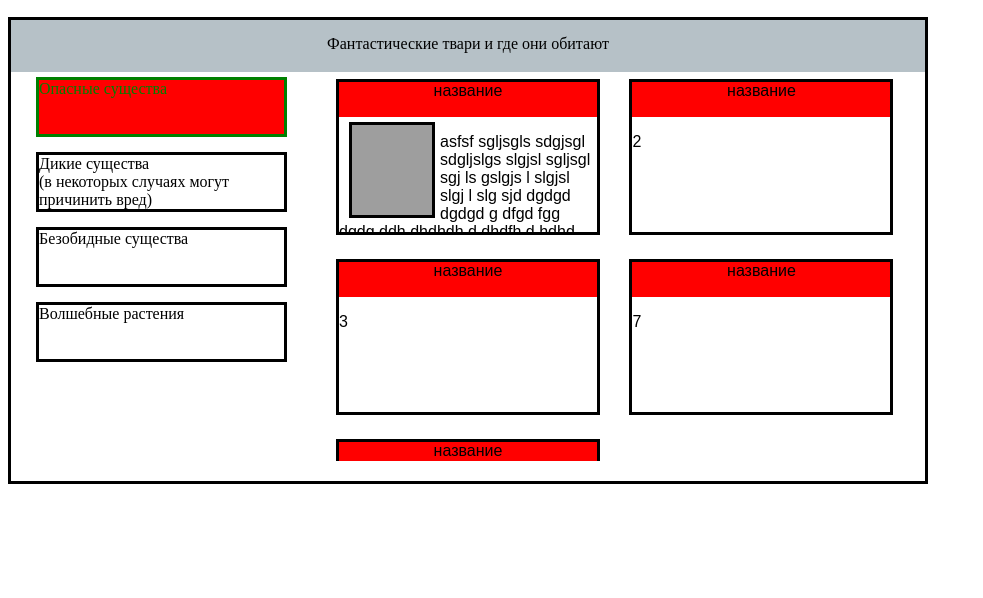
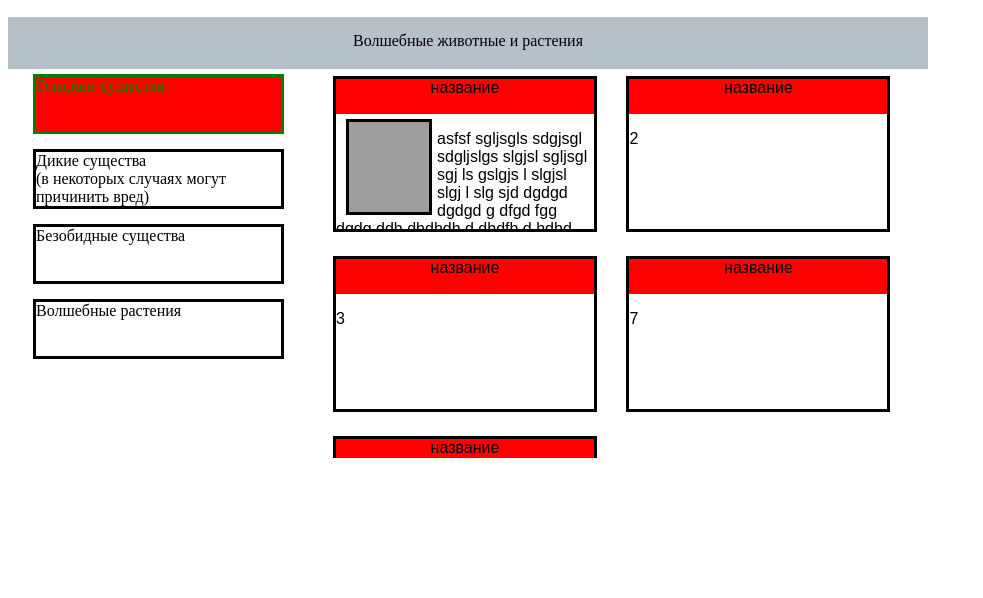
Before and after one commit to ArtemCake/ArtemCake.github.io, a plain HTML site: page index.html in a window 1280 px wide. Shown: the whole page, without its empty margins (0-983 px from the left). Drawn offline with Linux system fonts and the light colour scheme; grey boxes are pictures that could not be loaded.

Commit message:
Update index.html

```diff
--- a/index.html
+++ b/index.html
@@ -1,7 +1,7 @@
 <div id="timeline">
     <div class="regions">
         <div class="tabs" >
-            <div class="title"><p>Фантастические твари и где они обитают</p></div>
+            <div class="title"><p>Волшебные животные и растения</p></div>
             <input id="tab1" type="radio" name="tabs" checked="">
             <label for="tab1">Опасные существа</label>
             <input id="tab2" type="radio" name="tabs">
@@ -134,7 +134,6 @@
         }
 
        .tabs{
-            border: solid;
             padding: 0px;
             margin: 0 auto;
         }
```
